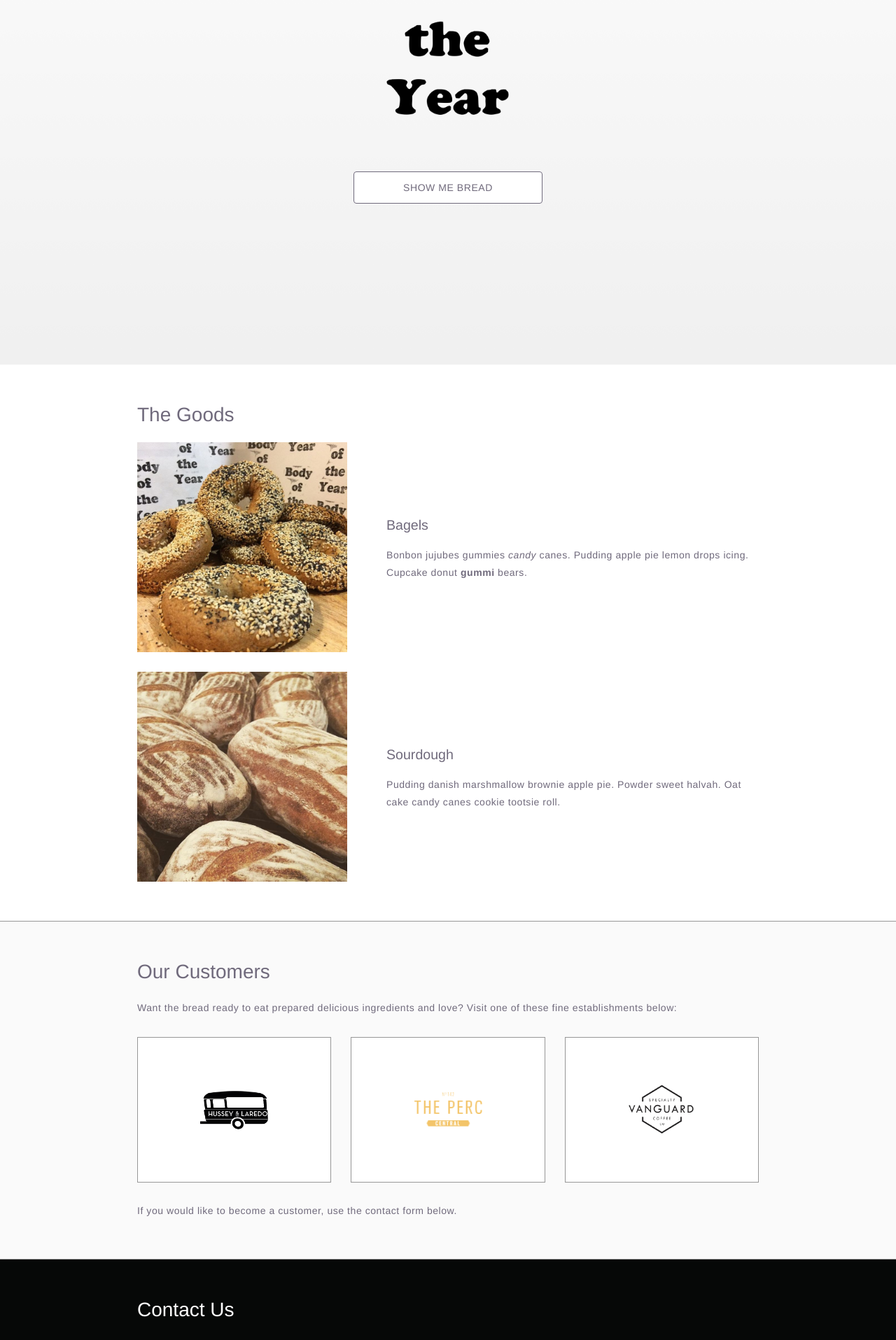
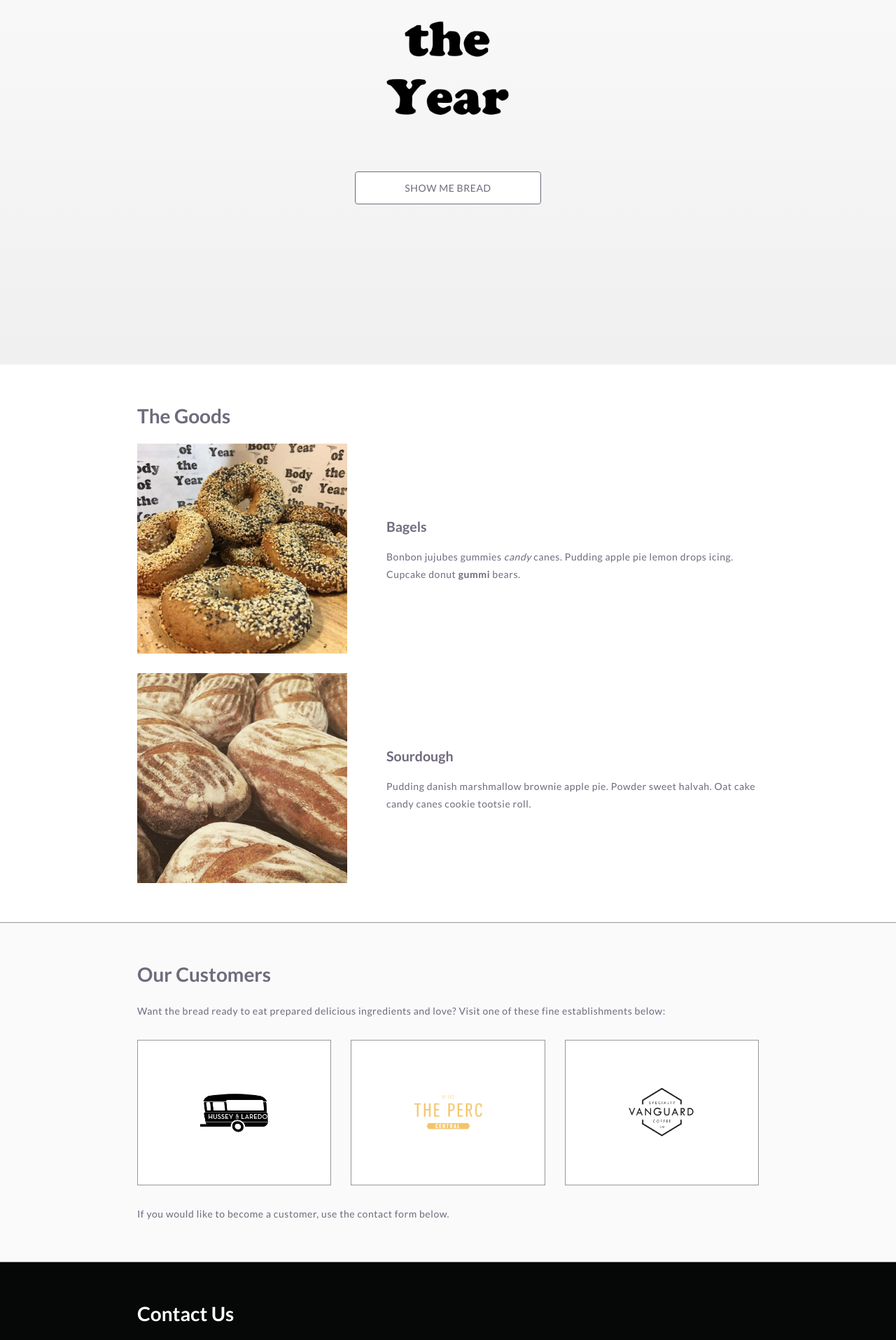
Before and after one commit to bigelowcc/bread, a Jekyll site: the page built from index.html, in a window 1280 px wide. Shown: the part 379-2294 px from the top of the page at 70% size. Built offline with Jekyll 4.4.1, drawn with Linux system fonts in a browser that asks for light colours; some of the changed text lies outside the part shown.

Commit message:
Adding Lato and Success Page

```diff
--- a/_layouts/page.html
+++ b/_layouts/page.html
@@ -4,6 +4,7 @@
         <meta charset="utf-8">
         <meta name="viewport" content="width=device-width, initial-scale=1">
         <title>{{ page.title }}</title>
+        <link href="https://fonts.googleapis.com/css?family=Lato:400,700" rel="stylesheet">
         <link rel="stylesheet" href="/assets/css/styles.css">
     </head>
     <body>
--- a/assets/css/styles.scss
+++ b/assets/css/styles.scss
@@ -81,7 +81,7 @@
 }
 
 body, html {
-    font-family: Helvetica, Arial, Helvetica, sans-serif;
+    font-family: 'Lato', sans-serif;
     margin: 0;
     scroll-behavior: smooth;
     color: $text;
@@ -93,17 +93,21 @@
 }
 
 h2 {
+    font-size: 2.7rem;
+    font-weight: 700;
+}
+h2 {
     font-size: 2rem;
-    font-weight: 400;
+    font-weight: 700;
 }
 h3 {
     font-size: 1.4rem;
-    font-weight: 400;
+    font-weight: 700;
 }
 
 p {
     letter-spacing: 0.04em;
-    font-weight: 200;
+    font-weight: 400;
     line-height: 1.8em;
 }
 
--- a/index.html
+++ b/index.html
@@ -58,10 +58,9 @@
         <h2>Contact Us</h2>
         <p>
             Whether you want bread or a chat, use the form below to send us a message.
-            <br>
             Be sure to follow us on Instagram to receive mouth watering updates.
         </p>
-        <form method="post" action="/success.html">
+        <form method="post" action="/success/">
             <div class="row">
                 <label for="contact-panel-name">Name</label>
                 <input type="text" name="name" id="contact-panel-name" required>
```
Also changed, not shown: success.html (added, +17 -0 lines).
